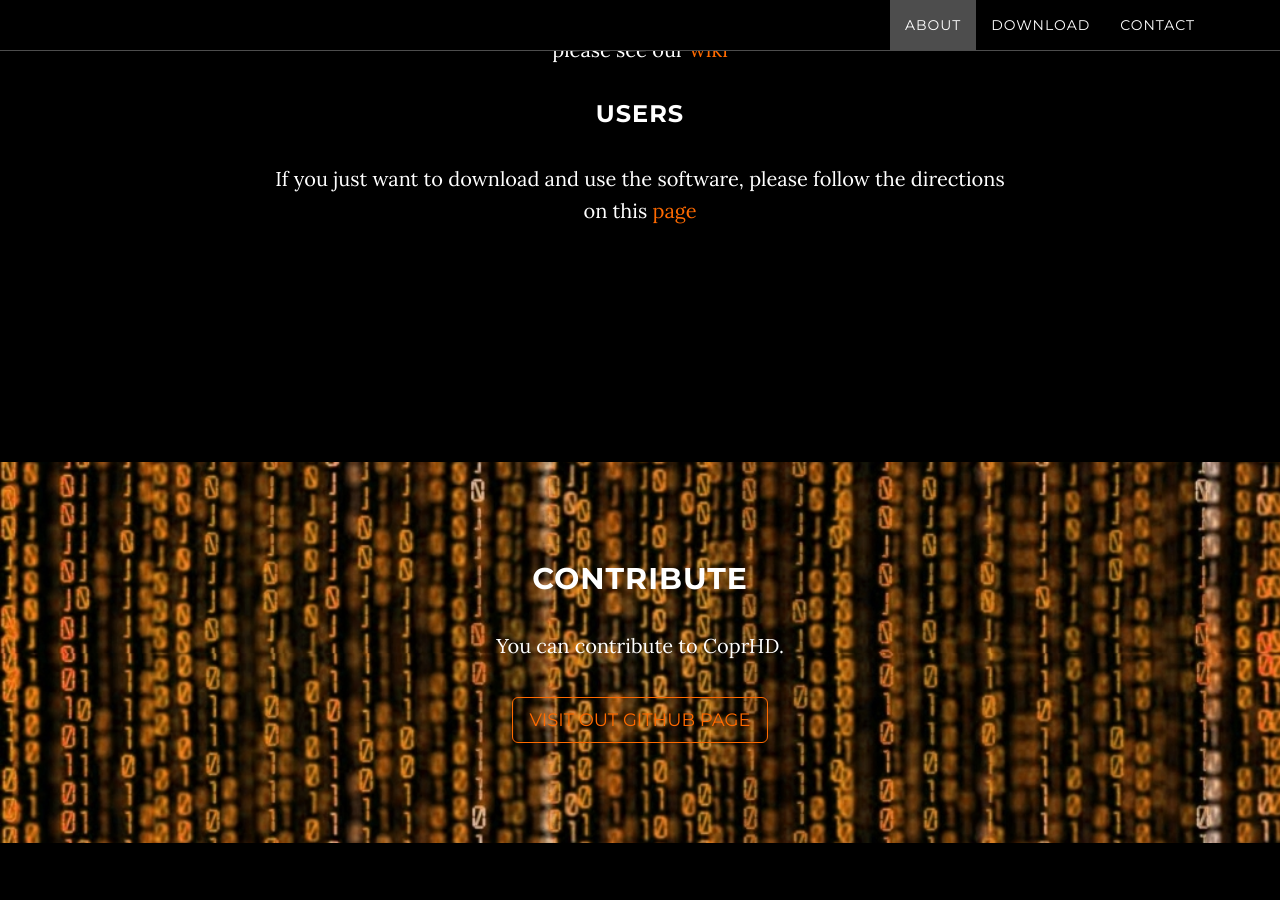
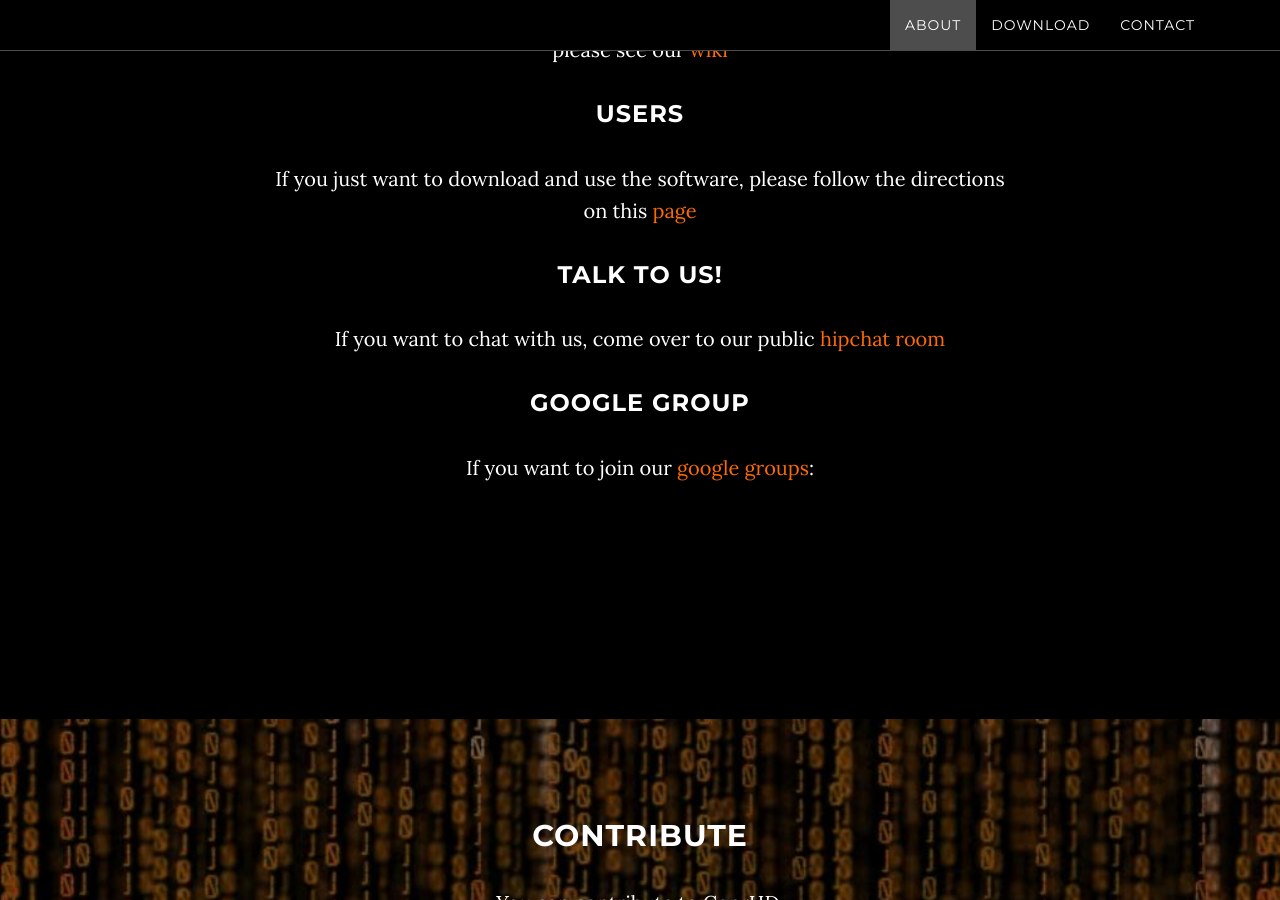
Before and after one commit to CoprHD/CoprHD.github.io, a Jekyll site: the page built from index.html, in a window 1280 px wide and 900 px high, scrolled down 1294 px. Built offline with Jekyll 4.4.1, drawn with Linux system fonts in a browser that asks for light colours.

Commit message:
moved around contact info.

```diff
--- a/_includes/about.html
+++ b/_includes/about.html
@@ -15,7 +15,13 @@
 
 <p>If you just want to download and use the software, please follow the directions on this <a href="https://coprhd.atlassian.net/wiki/display/COP/Getting+started+guide+for+users">page</a></p>
 
+<h3>Talk to us!</h3>
 
+<p>If you want to chat with us, come over to our public <a href="https://www.hipchat.com/g13XKLGvz">hipchat room</a></p>
+
+<h3>Google group</h3>
+
+<p>If you want to join our <a href="https://groups.google.com/forum/?hl=en#!forum/coprhd">google groups</a>:</p>
 
 
             </div>
```
Also changed, not shown: img/downloads-bg.jpg.
